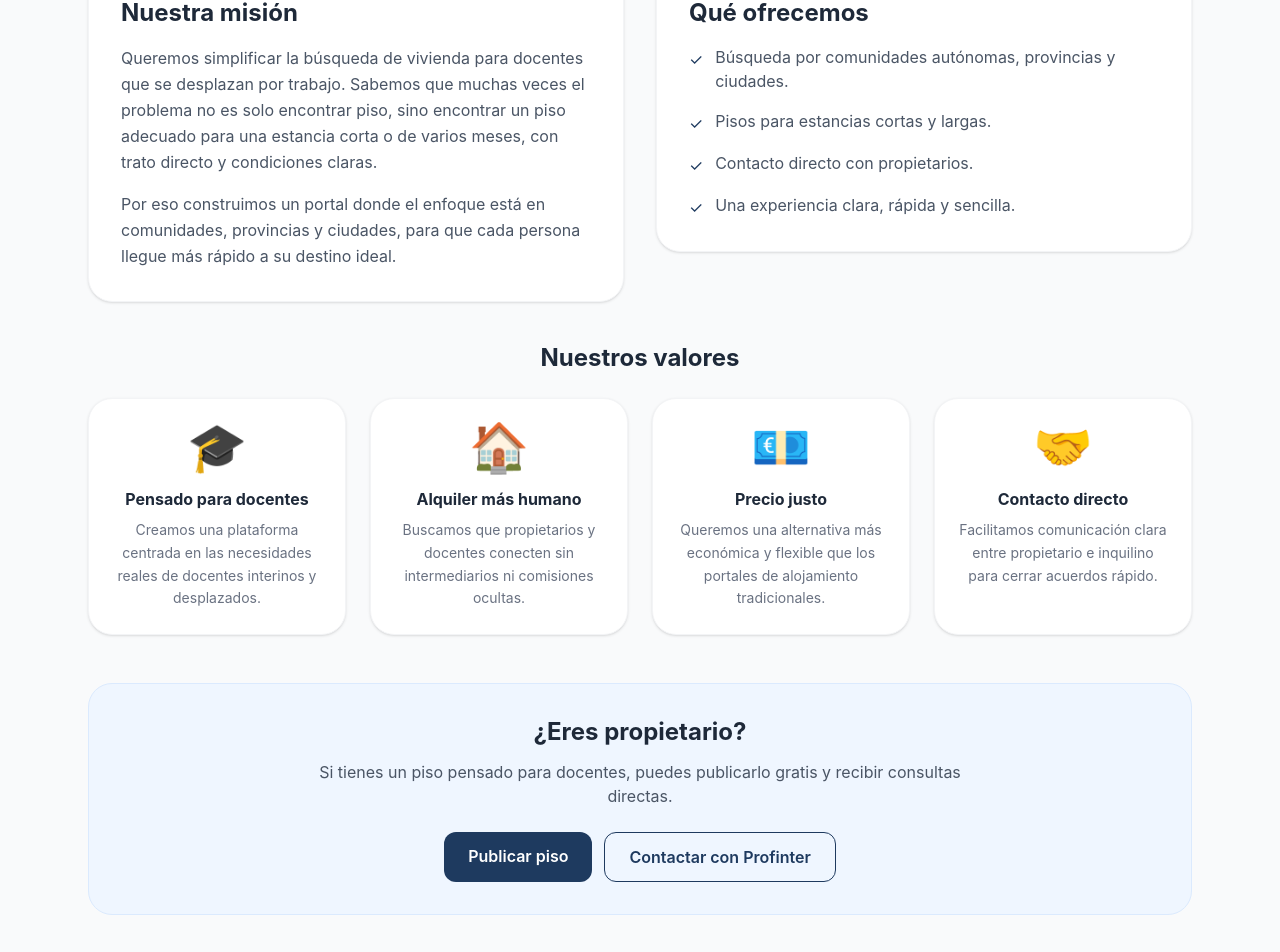
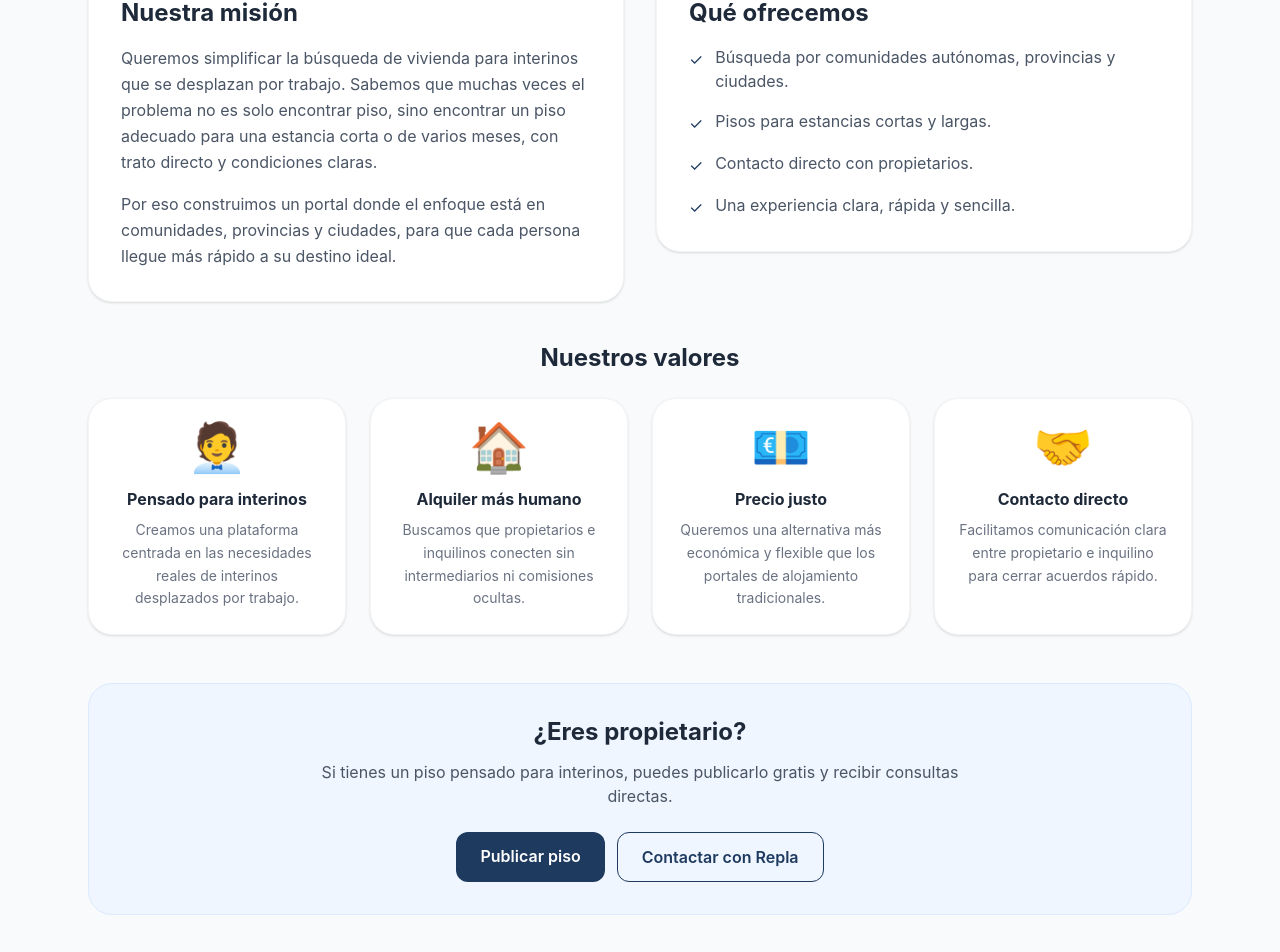
Before and after one commit to josemmoralesleiva-code/mundointerino-frontend, a React (Vite) app: page /sobre-nosotros in a window 1280 px wide. Shown: the part 459-1411 px from the top of the page. Built offline with nearby package versions, Linux system fonts and the light colour scheme; no server answers.

Commit message:
feat: actualizar branding y textos a Repla

```diff
--- a/src/pages/Provincia.jsx
+++ b/src/pages/Provincia.jsx
@@ -71,7 +71,8 @@ export default function Provincia() {
             ← Volver a {NOMBRES[comunidad] || 'la comunidad'}
           </button>
           <h1 className="text-3xl font-bold text-gray-800 mt-2">{PROVINCIA_NAMES[provincia] || provincia}</h1>
-          <p className="text-gray-500 mt-2">Selecciona una ciudad o pueblo para ver pisos disponibles.</p>
+          {/* ✏️ CAMBIO: texto más inclusivo */}
+          <p className="text-gray-500 mt-2">Selecciona una ciudad o pueblo para ver pisos disponibles para interinos.</p>
         </div>
       </section>
 
--- a/src/pages/Registro.jsx
+++ b/src/pages/Registro.jsx
@@ -62,7 +62,8 @@ export default function Registro() {
       <nav className="bg-white shadow-sm px-6 py-3">
         <div className="max-w-7xl mx-auto flex justify-between items-center">
           <button onClick={() => navigate('/')} className="flex items-center">
-            <img src="/img/logo.png" alt="Profinter" className="h-10" />
+            {/* ✏️ CAMBIO: alt + tamaño */}
+            <img src="/img/logo.png" alt="Repla" className="h-14" />
           </button>
 
           <div className="flex items-center gap-3">
@@ -98,7 +99,8 @@ export default function Registro() {
               <div className="relative h-full flex flex-col justify-end p-10 text-white">
                 <h1 className="text-4xl font-bold leading-tight mb-4">
                   Crea tu cuenta
-                  <span className="text-accent-400 block">en Profinter</span>
+                  {/* ✏️ CAMBIO: marca */}
+                  <span className="text-accent-400 block">en Repla</span>
                 </h1>
                 <p className="text-primary-100 text-lg max-w-md">
                   Accede a favoritos, chats, anuncios y verificación en una sola plataforma.
@@ -113,8 +115,9 @@ export default function Registro() {
                 <span className="text-2xl">✨</span>
               </div>
               <h2 className="text-3xl font-bold text-gray-800">Crear cuenta</h2>
+              {/* ✏️ CAMBIO: texto más alineado con el proyecto */}
               <p className="text-gray-500 mt-2">
-                Gratis para docentes y propietarios.
+                Gratis para interinos y propietarios.
               </p>
             </div>
 
@@ -135,7 +138,7 @@ export default function Registro() {
                       : 'border-gray-200 text-gray-500 hover:border-gray-300'
                   }`}
                 >
-                  👨‍🏫 Soy docente
+                  🧑‍💼 Soy interino
                 </button>
                 <button
                   type="button"
@@ -235,7 +238,7 @@ export default function Registro() {
             </div>
 
             <div className="mt-8 grid grid-cols-3 gap-3 text-center text-xs text-gray-500">
-              <div className="bg-gray-50 rounded-xl py-3">Docentes</div>
+              <div className="bg-gray-50 rounded-xl py-3">Interinos</div>
               <div className="bg-gray-50 rounded-xl py-3">Propietarios</div>
               <div className="bg-gray-50 rounded-xl py-3">Sin comisiones</div>
             </div>
--- a/src/pages/SobreNosotros.jsx
+++ b/src/pages/SobreNosotros.jsx
@@ -6,14 +6,14 @@ export default function SobreNosotros() {
 
   const valores = [
     {
-      icono: '🎓',
-      titulo: 'Pensado para docentes',
-      texto: 'Creamos una plataforma centrada en las necesidades reales de docentes interinos y desplazados.',
+      icono: '🧑‍💼',
+      titulo: 'Pensado para interinos',
+      texto: 'Creamos una plataforma centrada en las necesidades reales de interinos desplazados por trabajo.',
     },
     {
       icono: '🏠',
       titulo: 'Alquiler más humano',
-      texto: 'Buscamos que propietarios y docentes conecten sin intermediarios ni comisiones ocultas.',
+      texto: 'Buscamos que propietarios e inquilinos conecten sin intermediarios ni comisiones ocultas.',
     },
     {
       icono: '💶',
@@ -40,8 +40,9 @@ export default function SobreNosotros() {
             ← Volver al inicio
           </button>
           <h1 className="text-4xl md:text-5xl font-bold">Sobre nosotros</h1>
+          {/* ✏️ CAMBIO: marca y enfoque */}
           <p className="text-primary-100 mt-4 max-w-3xl text-lg">
-            Profinter nace para ayudar a docentes interinos a encontrar alojamiento mejor adaptado a sus estancias temporales.
+            Repla nace para ayudar a interinos a encontrar alojamiento mejor adaptado a sus estancias temporales.
           </p>
         </div>
       </section>
@@ -51,7 +52,7 @@ export default function SobreNosotros() {
           <div className="bg-white rounded-3xl border border-gray-100 shadow-sm p-8">
             <h2 className="text-2xl font-bold text-gray-800 mb-4">Nuestra misión</h2>
             <p className="text-gray-600 leading-relaxed mb-4">
-              Queremos simplificar la búsqueda de vivienda para docentes que se desplazan por trabajo.
+              Queremos simplificar la búsqueda de vivienda para interinos que se desplazan por trabajo.
               Sabemos que muchas veces el problema no es solo encontrar piso, sino encontrar un piso
               adecuado para una estancia corta o de varios meses, con trato directo y condiciones claras.
             </p>
@@ -98,7 +99,7 @@ export default function SobreNosotros() {
         <div className="mt-12 bg-primary-50 border border-primary-100 rounded-3xl p-8 text-center">
           <h2 className="text-2xl font-bold text-gray-800 mb-3">¿Eres propietario?</h2>
           <p className="text-gray-600 mb-6 max-w-2xl mx-auto">
-            Si tienes un piso pensado para docentes, puedes publicarlo gratis y recibir consultas directas.
+            Si tienes un piso pensado para interinos, puedes publicarlo gratis y recibir consultas directas.
           </p>
           <div className="flex flex-col sm:flex-row gap-3 justify-center">
             <Link
@@ -111,7 +112,7 @@ export default function SobreNosotros() {
               to="/contacto"
               className="border border-primary-200 text-primary-700 px-6 py-3 rounded-xl font-semibold hover:bg-primary-100 transition-all"
             >
-              Contactar con Profinter
+              Contactar con Repla
             </Link>
           </div>
         </div>
--- a/src/pages/VerificacionDocente.jsx
+++ b/src/pages/VerificacionDocente.jsx
@@ -9,14 +9,14 @@ export default function VerificacionDocente() {
       <div className="bg-white rounded-3xl shadow-xl border border-gray-100 p-10 max-w-md w-full text-center">
 
         <div className="w-20 h-20 bg-blue-50 rounded-full flex items-center justify-center mx-auto mb-6">
-          <span className="text-4xl">👨‍🏫</span>
+          <span className="text-4xl">🧑‍💼</span>
         </div>
 
         <h1 className="text-2xl font-bold text-gray-800 mb-2">
           ¡Bienvenido, {usuario.nombre}!
         </h1>
         <p className="text-gray-500 mb-6">
-          Tu cuenta de docente ha sido creada correctamente.
+          Tu cuenta de interino ha sido creada correctamente.
         </p>
 
         <div className="bg-blue-50 border border-blue-200 rounded-2xl p-4 mb-6 text-left">
```
